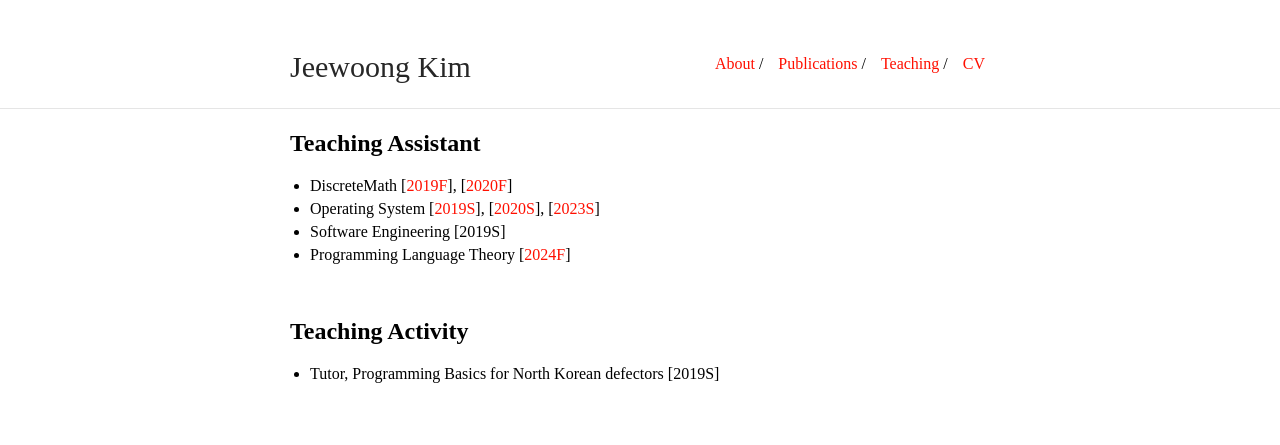
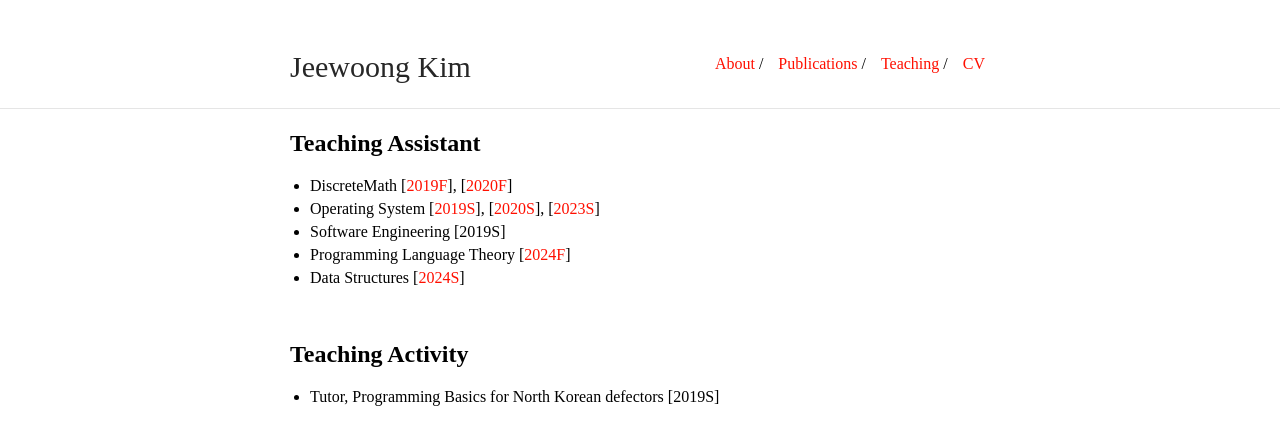
Before and after one commit to JeewoongKim/jeewoongkim.github.io, a Jekyll site: the page built from teaching.md, in a window 1280 px wide. Shown: the top 445 px of the page. Built offline with Jekyll 4.4.1, drawn with Linux system fonts in a browser that asks for light colours; our own code applies the rules of GitHub Pages for plain Markdown files.

Commit message:
Update teaching.md

```diff
--- a/teaching.md
+++ b/teaching.md
@@ -3,6 +3,7 @@
 - Operating System \[[2019S](https://github.com/hongshin/OperatingSystem/tree/2019spring)\], \[[2020S](https://github.com/hongshin/OperatingSystem/tree/2020spring)\], \[[2023S](https://github.com/hongshin/OperatingSystem/tree/2023spring)\]
 - Software Engineering \[2019S\]
 - Programming Language Theory \[[2024F](https://github.com/hongshin/proglang)\]
+- Data Structures \[[2024S](https://github.com/hongshin/DataStructures)\]
 
 <br>
 
```
